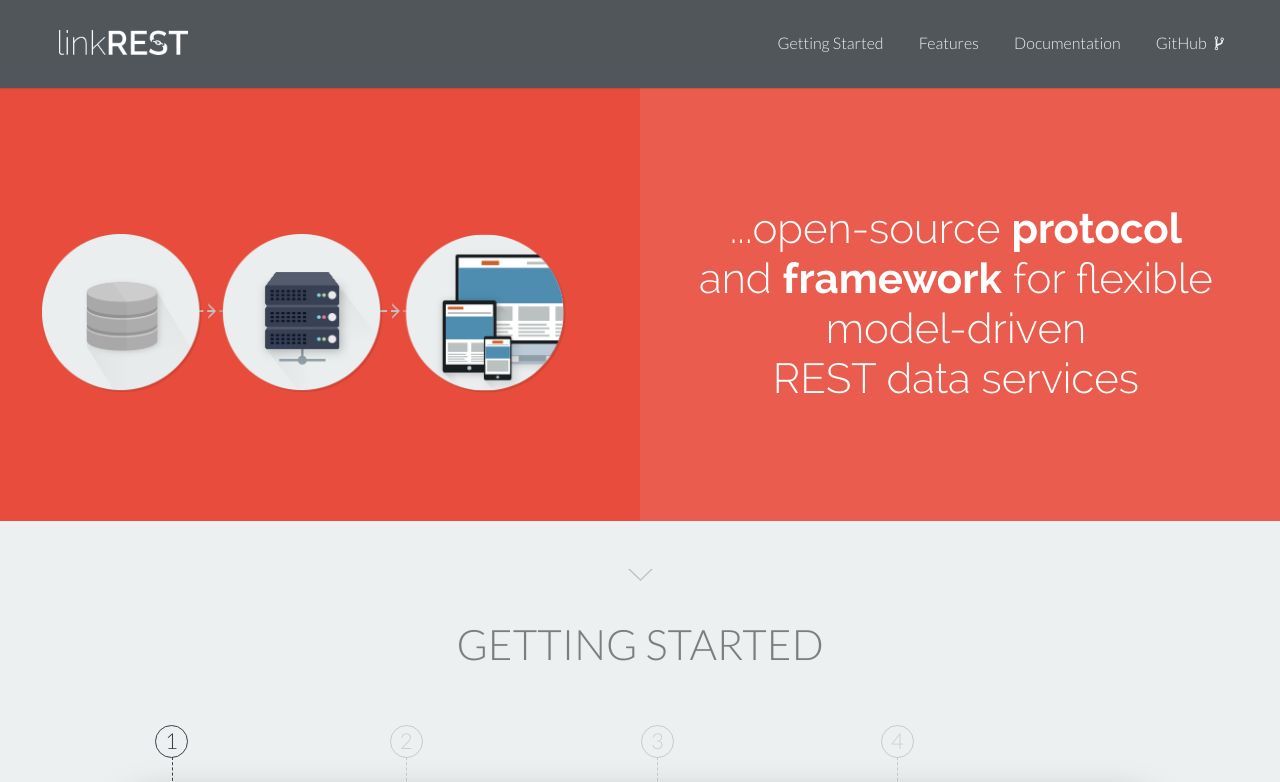
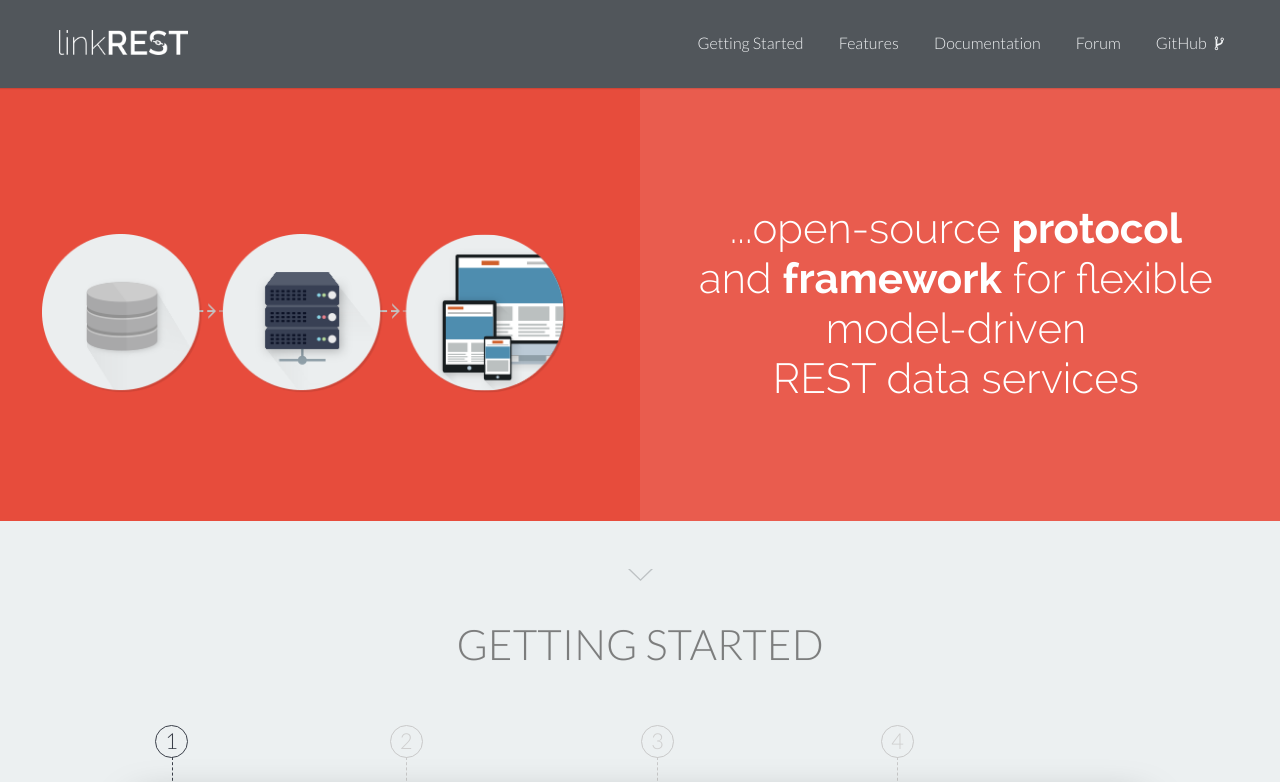
Before and after one commit to agrestio/agrest, a plain HTML site: page index.html in a window 1280 px wide. Shown: the top 782 px of the page. Drawn offline with Linux system fonts and the light colour scheme.

Commit message:
adding formum link

```diff
--- a/index.html
+++ b/index.html
@@ -52,6 +52,7 @@
                     <li class="pure-menu-item"><a href="#get-started" class="pure-menu-link">Getting Started</a></li>
                     <li class="pure-menu-item"><a href="#features" class="pure-menu-link">Features</a></li>
                     <li class="pure-menu-item"><a href="https://github.com/nhl/link-rest/wiki" class="pure-menu-link">Documentation</a></li>
+                    <li class="pure-menu-item"><a href="https://groups.google.com/forum/?#!forum/linkrest-user" class="pure-menu-link">Forum</a></li>
                     <li class="pure-menu-item fork-on-github-btn"><a href="https://github.com/nhl/link-rest" class="pure-menu-link">GitHub <i class="fa fa-code-fork fa-inverse"></i></a></li>
                 </ul>
             </div>
```
